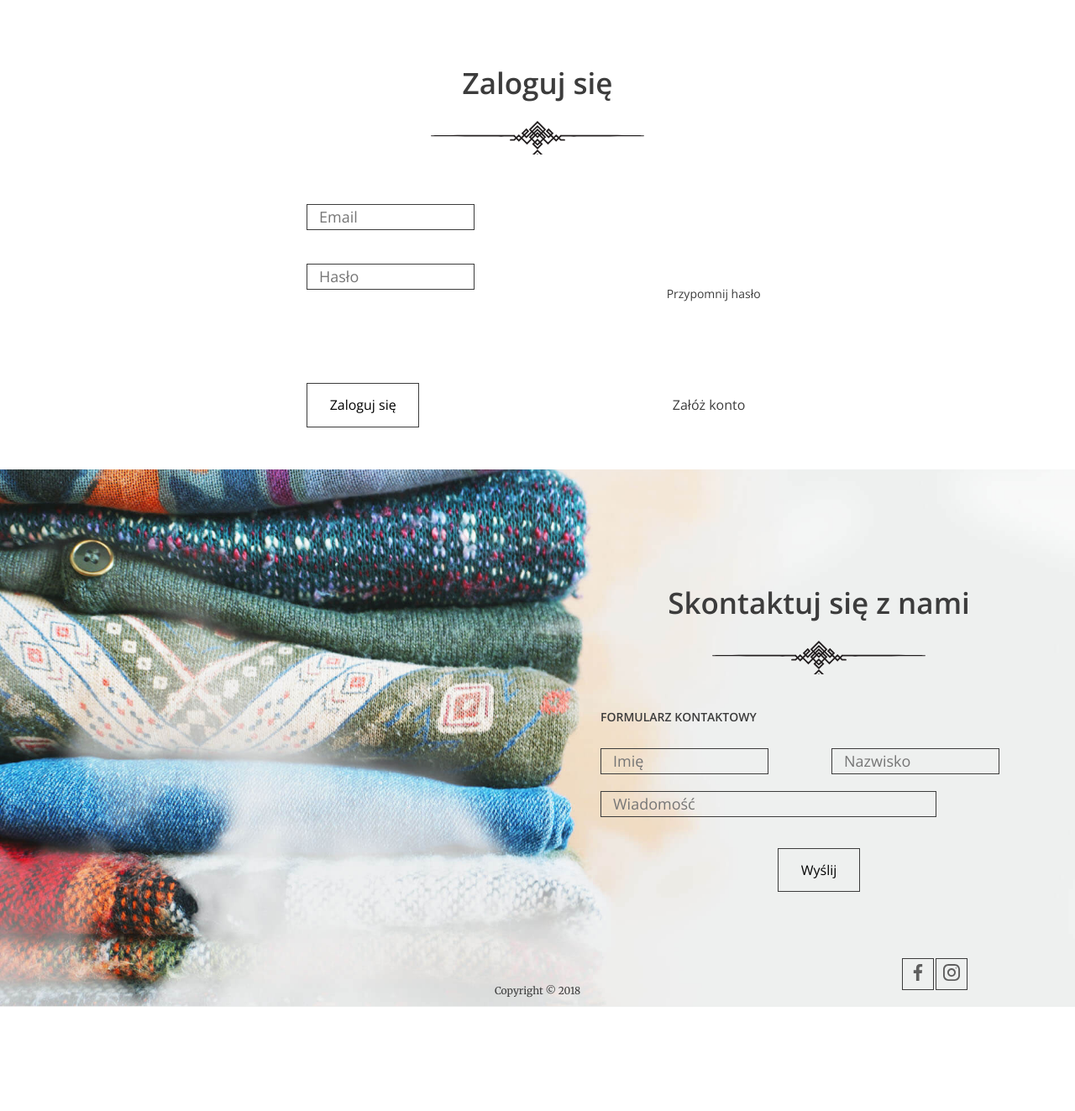
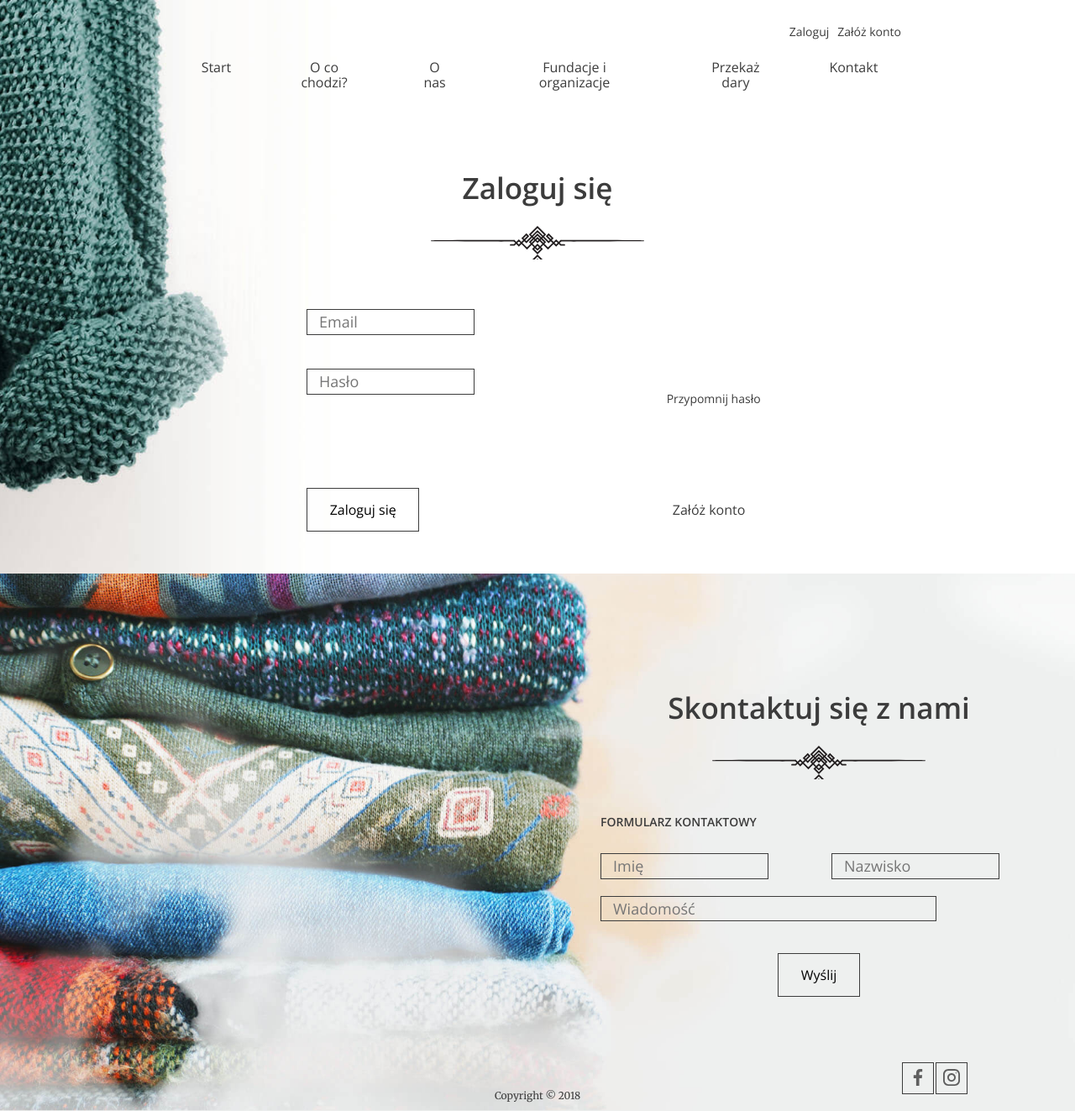
Before and after one commit to LordVarmiok/PortfolioLab, a Django app: page /login/ in a window 1280 px wide. Shown: the whole page at 84% size. Before the commit the page ends 1199 px from the top, so only its background shows below. Run offline with Django 3.2, Linux system fonts and the light colour scheme.

Commit message:
Znowu naprawiane htmle

```diff
--- a/templates/base.html
+++ b/templates/base.html
@@ -12,8 +12,8 @@
 </head>
 <body>
 
-    {% if request.user.is_authenticated and request.path == '/' %}
-    <header class="header--form-page">
+    {% if request.user.is_authenticated and request.path == '/' %}<!-- JEŚLI STRONA GŁÓWNA I ZALOGOWANY-->
+    <header class="header--main-page">
       <nav class="container container--70">
         <ul class="nav--actions">
 
@@ -42,8 +42,7 @@
           <li><a href="/#contact" class="btn btn--without-border">Kontakt</a></li>
         </ul>
       </nav>
-        {% if request.path == '/' %}
-        <div class="slogan container container--90">
+    <div class="slogan container container--90">
             <div class="slogan--item">
               <h1>
                 Zacznij pomagać!<br />
@@ -51,8 +50,18 @@
               </h1>
             </div>
           </div>
-            {% endif %}
-        </header>
+    </header>
+
+{#        {% elif request.path == '/' %} <!-- JEŚLI STRONA GŁÓWNA I NIEZALOGOWANY-->#}
+{#        <div class="slogan container container--90">#}
+{#            <div class="slogan--item">#}
+{#              <h1>#}
+{#                Zacznij pomagać!<br />#}
+{#                Oddaj niechciane rzeczy w zaufane ręce#}
+{#              </h1>#}
+{#            </div>#}
+{#          </div>#}
+
 
     {% elif request.path == '/' %}
 
@@ -77,6 +86,14 @@
         </ul>
       </nav>
 
+        <div class="slogan container container--90">
+            <div class="slogan--item">
+              <h1>
+                Zacznij pomagać!<br />
+                Oddaj niechciane rzeczy w zaufane ręce
+              </h1>
+            </div>
+          </div>
     </header>
         </header>
 
@@ -114,6 +131,36 @@
     {% block slogan %}
     {% endblock %}
     </header>
+    {% elif request.path == '/login/' %}
+
+
+    <header class="header--form-page">
+        <nav class="container container--70">
+        <ul class="nav--actions">
+          <li><a href="/login/">Zaloguj</a></li>
+          <li class="highlighted"><a href="/register/">Załóż konto</a></li>
+        </ul>
+
+        <ul>
+          <li><a href="/" class="btn btn--without-border">Start</a></li>
+          <li><a href="/#steps" class="btn btn--without-border">O co chodzi?</a></li>
+          <li><a href="/#about-us" class="btn btn--without-border">O nas</a></li>
+          <li><a href="/#help" class="btn btn--without-border">Fundacje i organizacje</a></li>
+            {% if user.is_authenticated %}
+                <li><a href="/addDonation/" class="btn btn--without-border">Przekaż dary</a></li>
+            {% else %}
+                <li><a href="/register/" class="btn btn--without-border">Przekaż dary</a></li>
+            {% endif %}
+          <li><a href="/#contact" class="btn btn--without-border">Kontakt</a></li>
+        </ul>
+      </nav>
+
+
+    {% block login %}
+    {% endblock %}
+    </header>
+
+
     {% endif %}
 
     <header>
--- a/templates/index.html
+++ b/templates/index.html
@@ -157,9 +157,11 @@
             <li><a href="#help" class="btn btn--small btn--without-border active" data-page="{{ fundations.number }}">{{ fundations.number }}</a></li>
         {% endif %}
         {% if fundations.has_next %}
+
             <li><a href="/?f_page={{ fundations.next_page_number }}#help" class="btn btn--small btn--without-border" data-page="{{ fundations.next_page_number }}">{{ fundations.next_page_number }}</a></li>
         {% else %}
-{#            <li><a href="#" class="btn btn--small btn--without-border" data-page="2">2</a></li>#}
+
+            <li><a href="/?f_page={{ fundations.previous_page_number }}#help" class="btn btn--small btn--without-border" data-page="{{ fundations.previous_page_number }}">{{ fundations.previous_page_number }}</a></li>
         {% endif %}
 
 
--- a/templates/registration/login.html
+++ b/templates/registration/login.html
@@ -11,7 +11,7 @@
 {#  </head>#}
 {#  <body>#}
 
-{% block content %}
+{% block login %}
 
 {#    <header>#}
 {#      <nav class="container container--70">#}
```
